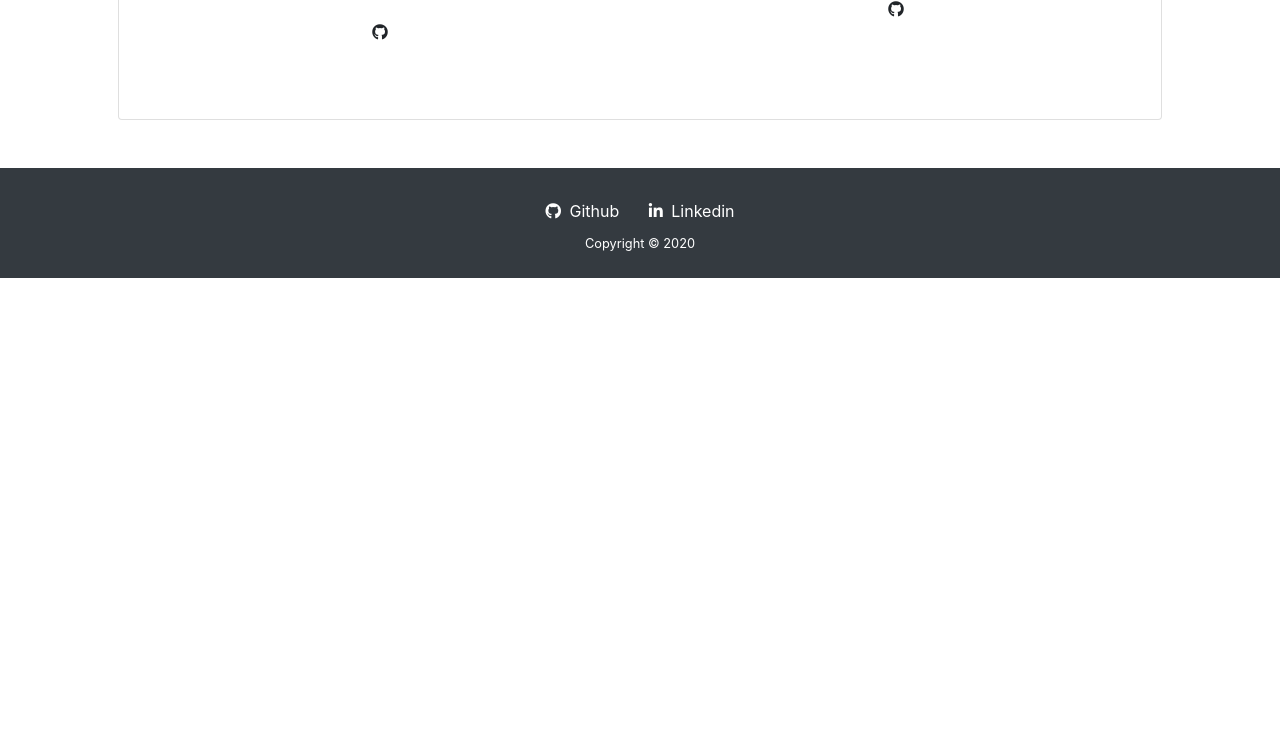
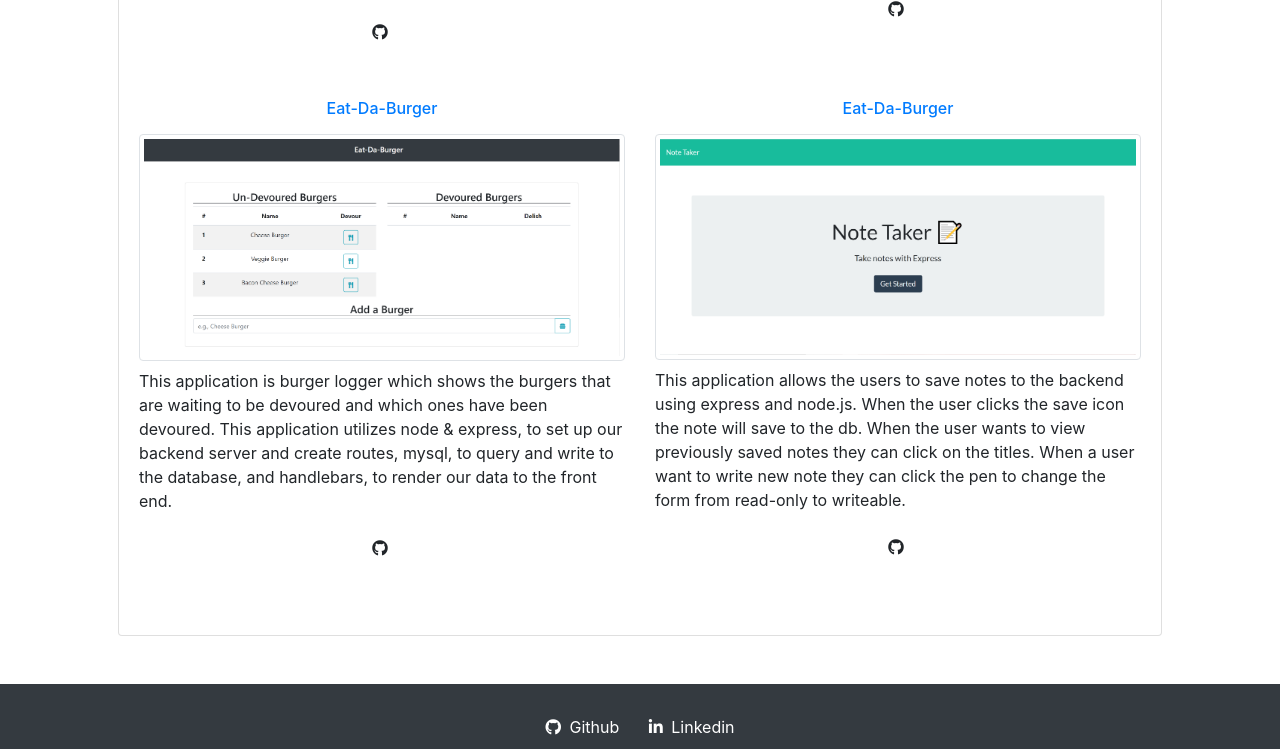
Before and after one commit to jrkrichards/Bootstrap_Portfolio, a plain HTML site: page portfolio.html in a window 1280 px wide. Shown: the part 701-1450 px from the top of the page. Before the commit the page ends 979 px from the top, so only its background shows below. Drawn offline with nearby package versions, Linux system fonts and the light colour scheme.

Commit message:
Added notetaker and burger to my portfolio

```diff
--- a/portfolio.html
+++ b/portfolio.html
@@ -67,6 +67,7 @@
 
                 <!-- Start of Image Row 1 -->
                 <section class="row my-5">
+                  <!-- First project -->
                   <aside class="col-md-6">
                     <h6 class="text-center">
                       <a href="https://jrkrichards.github.io/Food_Application/">
@@ -85,6 +86,7 @@
                       <button type="button" class="btn btn-git text-center"><i class="fab fa-github pr-1 text-center"></i></button>
                     </a>
                   </aside>
+                  <!-- Second Project -->
                   <aside class="col-md-6">
                     <h6 class="text-center">
                       <a href="https://jrkrichards.github.io/Weather_Application/">
@@ -107,24 +109,44 @@
               <!-- End of Image Row 1 -->
 
               <!-- Start of Image Row 2 -->
-              <section class="row my-5 d-none">
+              <section class="row my-5">
+                <!-- Third Project -->
                 <aside class="col-md-6">
-                  <h6 class="text-center">Team Generator</h6>
+                  <h6 class="text-center">
+                    <a href="https://afternoon-castle-58595.herokuapp.com/">
+                      Eat-Da-Burger
+                    </a>
+                  </h6>
                   <img
-                  src="./Assets/Images/Team_Generator.PNG"
-                  alt="Placeholder"
-                  class="img-thumbnail img-fluid img-responsive"
+                    src="./Assets/Images/burger-start.PNG"
+                    alt="Placeholder"
+                    class="img-thumbnail img-fluid img-responsive my-2"
                   />
-                  <a href="https://github.com/jrkrichards/Team-Generator">Github</a>
-                  <a href="https://github.com/jrkrichards/Team-Generator">Website</a>
+                  <p class="text-left">
+                    This application is burger logger which shows the burgers that are waiting to be devoured and which ones have been devoured. This application utilizes node & express, to set up our backend server and create routes, mysql, to query and write to the database, and handlebars, to render our data to the front end.
+                  </p>
+                  <a href="https://github.com/jrkrichards/Burger">
+                    <button type="button" class="btn btn-git text-center"><i class="fab fa-github pr-1 text-center"></i></button>
+                  </a>
                 </aside>
-                <aside class="col-md- d-none">
+                <!-- Fourth Project -->
+                <aside class="col-md-6">
+                  <h6 class="text-center">
+                    <a href="https://note-taker-jrkr.herokuapp.com/">
+                      Eat-Da-Burger
+                    </a>
+                  </h6>
                   <img
-                    src="http://placehold.it/250x250"
+                    src="./Assets/Images/home_page - Note.PNG"
                     alt="Placeholder"
-                    class="img-thumbnail img-fluid img-responsive"
-                    style="width: 400px; height: 300px;"
+                    class="img-thumbnail img-fluid img-responsive my-2"
                   />
+                  <p class="text-left">
+                    This application allows the users to save notes to the backend using express and node.js. When the user clicks the save icon the note will save to the db. When the user wants to view previously saved notes they can click on the titles. When a user want to write new note they can click the pen to change the form from read-only to writeable.
+                  </p>
+                  <a href="https://github.com/jrkrichards/Notetaker">
+                    <button type="button" class="btn btn-git text-center"><i class="fab fa-github pr-1 text-center"></i></button>
+                  </a>
                 </aside>
             </section>
             <!-- End of Image Row 2 -->
```
Also changed, not shown: index.html (+4 -1 lines), Assets/Images/burger-start.PNG (added), Assets/Images/home_page - Note.PNG (added).
